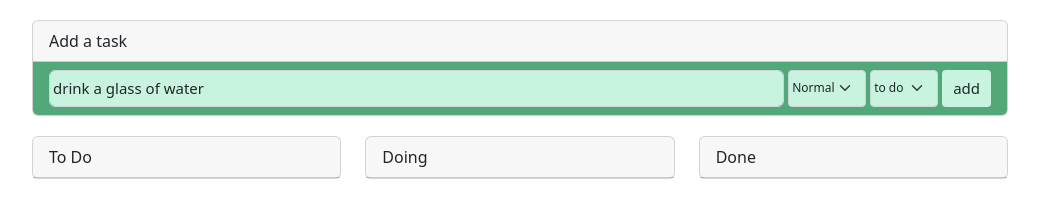
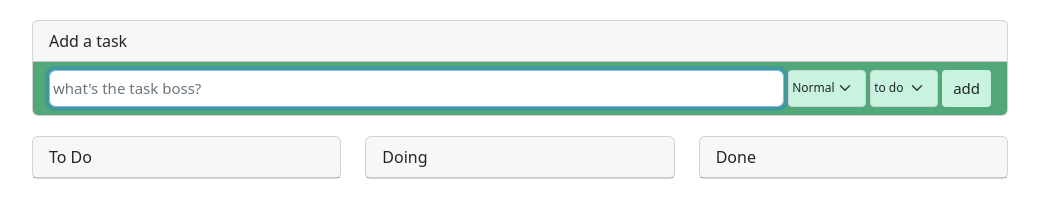
Before and after one commit to heliaakbari/trello-replica, a plain HTML site: page index.html in a window 1280 px wide. Shown: the whole page, without its empty margins (120-1159 px from the left). Drawn offline with nearby package versions, Linux system fonts and the light colour scheme.

Commit message:
preselect input

```diff
--- a/index.html
+++ b/index.html
@@ -26,7 +26,7 @@
                 </div>
                 <ul class="list-group list-group-flush">
                     <li class="list-group-item">
-                        <input type="text" class="form-control d-inline me-1" value="drink a glass of water" aria-label="new task"
+                        <input type="text" autofocus class="form-control d-inline me-1" placeholder="what's the task boss?" aria-label="new task"
                             aria-describedby="addon-wrapping">
                         <select id="newTaskPriority" class="form-select form-select-sm me-1 d-inline" style="max-width: fit-content;"
                             aria-label=".form-select-sm example">
```
